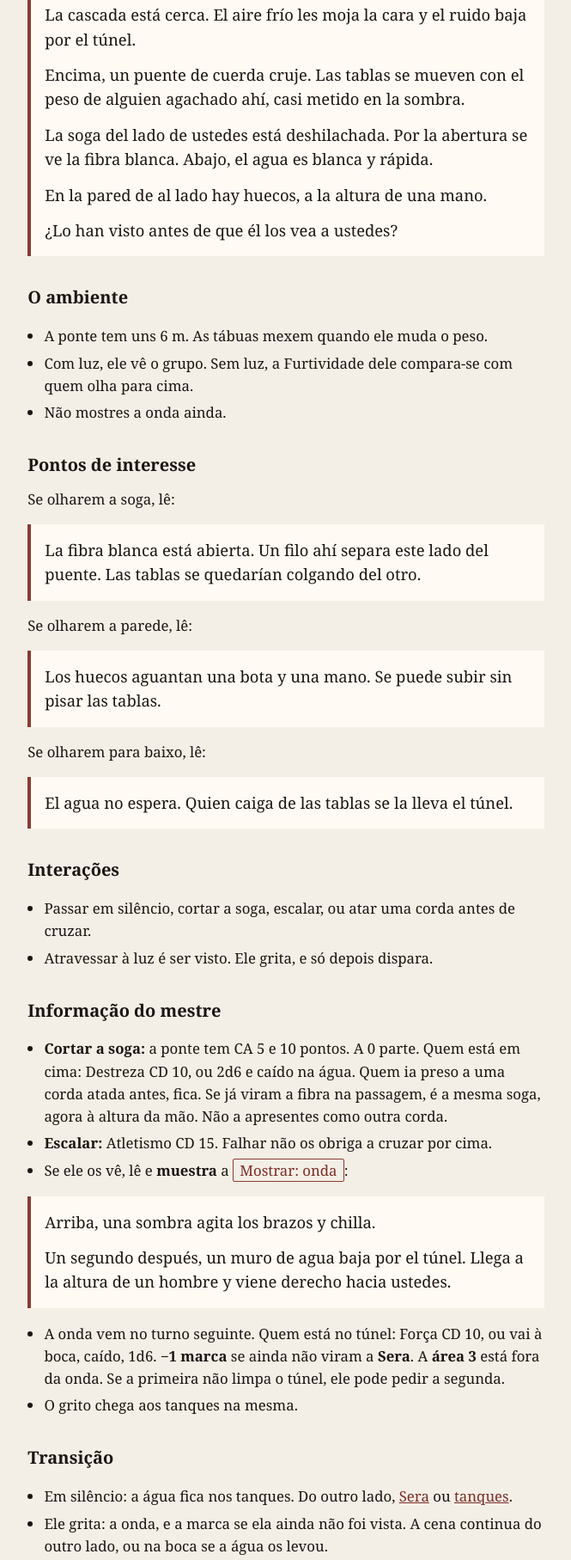
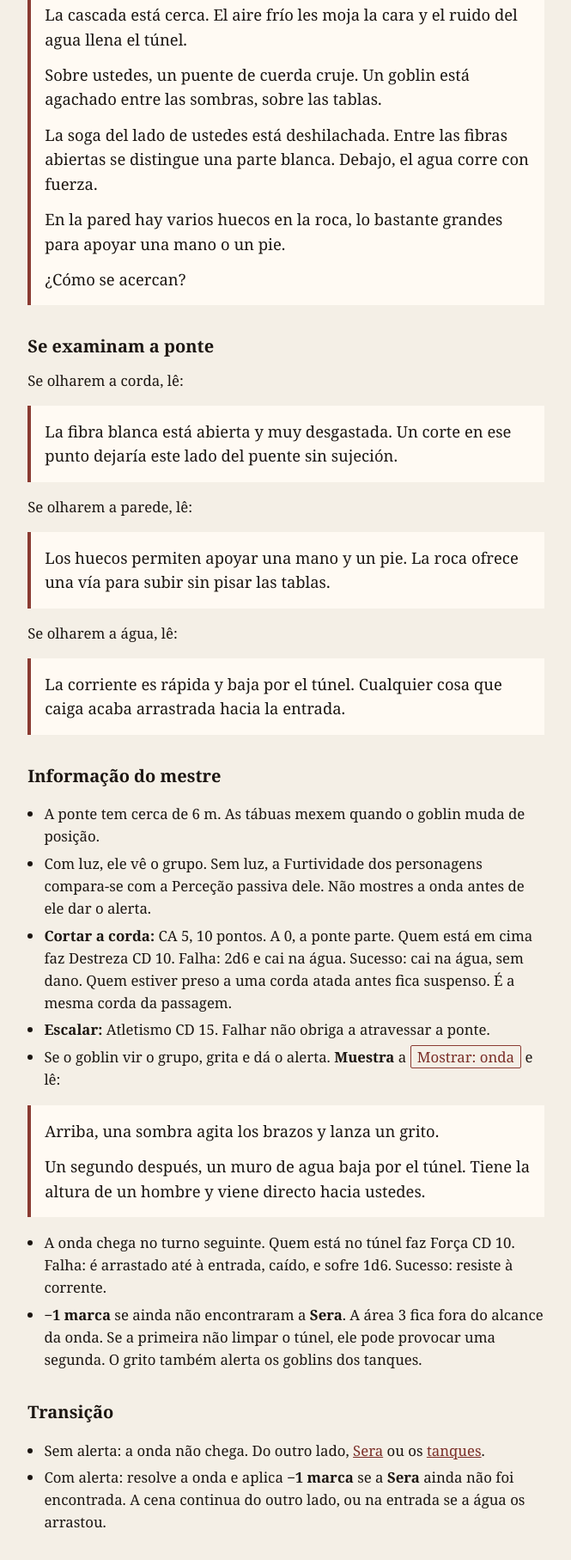
Before and after one commit to rasta-mmn/fandelverOneShot, a plain HTML site: page historia-principal/08-area-5-puente.html in a window 1280 px wide. Shown: the part 332-2147 px from the top of the page at 86% size, without its empty margins (307-972 px from the left). Drawn offline with Linux system fonts and the light colour scheme.

Commit message:
docs: simplify the rope bridge
The wave stays hidden until the goblin shouts. Cutting the white fiber is still the same west cable.

Co-authored-by: Cursor <cursoragent@cursor.com>

```diff
--- a/historia-principal/08-area-5-puente.html
+++ b/historia-principal/08-area-5-puente.html
@@ -10,27 +10,23 @@
 <header><a href="../index.html" target="_blank" rel="noopener">Flechas de goblin</a></header>
 <main>
 <div class="cena"><h1>5 — A ponte</h1><p><strong>Dispara:</strong> <a href="https://www.youtube.com/watch?v=aKgH4KELcUw" target="_blank" rel="noopener">Riddles in the Dark</a>. <strong>Fundo, bem baixo:</strong> <a href="https://sounds.tabletopaudio.com/184_Underground_Lake.mp3" target="_blank" rel="noopener">Underground Lake</a>.</p></div>
-<p><strong>Identidade:</strong> altura, uma corda gasta, e alguém que ainda não os viu. A onda só existe se ele gritar.</p>
+<p><strong>Identidade:</strong> altura, uma corda gasta e um vigia que ainda não os viu. A onda só chega se ele der o alerta.</p>
 <h2>Primeira impressão</h2>
 <p><strong>Muestra</strong> a <a class="mostrar" href="../laminas/08-ponte-mesma-corda.jpg" target="_blank" rel="noopener">Mostrar: ponte</a>.</p>
-<blockquote><p>La cascada está cerca. El aire frío les moja la cara y el ruido baja por el túnel.</p><p>Encima, un puente de cuerda cruje. Las tablas se mueven con el peso de alguien agachado ahí, casi metido en la sombra.</p><p>La soga del lado de ustedes está deshilachada. Por la abertura se ve la fibra blanca. Abajo, el agua es blanca y rápida.</p><p>En la pared de al lado hay huecos, a la altura de una mano.</p><p>¿Lo han visto antes de que él los vea a ustedes?</p></blockquote>
-<h2>O ambiente</h2>
-<ul><li>A ponte tem uns 6 m. As tábuas mexem quando ele muda o peso.</li><li>Com luz, ele vê o grupo. Sem luz, a Furtividade dele compara-se com quem olha para cima.</li><li>Não mostres a onda ainda.</li></ul>
-<h2>Pontos de interesse</h2>
-<p>Se olharem a soga, lê:</p>
-<blockquote><p>La fibra blanca está abierta. Un filo ahí separa este lado del puente. Las tablas se quedarían colgando del otro.</p></blockquote>
+<blockquote><p>La cascada está cerca. El aire frío les moja la cara y el ruido del agua llena el túnel.</p><p>Sobre ustedes, un puente de cuerda cruje. Un goblin está agachado entre las sombras, sobre las tablas.</p><p>La soga del lado de ustedes está deshilachada. Entre las fibras abiertas se distingue una parte blanca. Debajo, el agua corre con fuerza.</p><p>En la pared hay varios huecos en la roca, lo bastante grandes para apoyar una mano o un pie.</p><p>¿Cómo se acercan?</p></blockquote>
+<h2>Se examinam a ponte</h2>
+<p>Se olharem a corda, lê:</p>
+<blockquote><p>La fibra blanca está abierta y muy desgastada. Un corte en ese punto dejaría este lado del puente sin sujeción.</p></blockquote>
 <p>Se olharem a parede, lê:</p>
-<blockquote><p>Los huecos aguantan una bota y una mano. Se puede subir sin pisar las tablas.</p></blockquote>
-<p>Se olharem para baixo, lê:</p>
-<blockquote><p>El agua no espera. Quien caiga de las tablas se la lleva el túnel.</p></blockquote>
-<h2>Interações</h2>
-<ul><li>Passar em silêncio, cortar a soga, escalar, ou atar uma corda antes de cruzar.</li><li>Atravessar à luz é ser visto. Ele grita, e só depois dispara.</li></ul>
+<blockquote><p>Los huecos permiten apoyar una mano y un pie. La roca ofrece una vía para subir sin pisar las tablas.</p></blockquote>
+<p>Se olharem a água, lê:</p>
+<blockquote><p>La corriente es rápida y baja por el túnel. Cualquier cosa que caiga acaba arrastrada hacia la entrada.</p></blockquote>
 <h2>Informação do mestre</h2>
-<ul><li><strong>Cortar a soga:</strong> a ponte tem CA 5 e 10 pontos. A 0 parte. Quem está em cima: Destreza CD 10, ou 2d6 e caído na água. Quem ia preso a uma corda atada antes, fica. Se já viram a fibra na passagem, é a mesma soga, agora à altura da mão. Não a apresentes como outra corda.</li><li><strong>Escalar:</strong> Atletismo CD 15. Falhar não os obriga a cruzar por cima.</li><li>Se ele os vê, lê e <strong>muestra</strong> a <a class="mostrar" href="../laminas/09-onda-na-passagem.jpg" target="_blank" rel="noopener">Mostrar: onda</a>:</li></ul>
-<blockquote><p>Arriba, una sombra agita los brazos y chilla.</p><p>Un segundo después, un muro de agua baja por el túnel. Llega a la altura de un hombre y viene derecho hacia ustedes.</p></blockquote>
-<ul><li>A onda vem no turno seguinte. Quem está no túnel: Força CD 10, ou vai à boca, caído, 1d6. <strong>−1 marca</strong> se ainda não viram a <strong>Sera</strong>. A <strong>área 3</strong> está fora da onda. Se a primeira não limpa o túnel, ele pode pedir a segunda.</li><li>O grito chega aos tanques na mesma.</li></ul>
+<ul><li>A ponte tem cerca de 6 m. As tábuas mexem quando o goblin muda de posição.</li><li>Com luz, ele vê o grupo. Sem luz, a Furtividade dos personagens compara-se com a Perceção passiva dele. Não mostres a onda antes de ele dar o alerta.</li><li><strong>Cortar a corda:</strong> CA 5, 10 pontos. A 0, a ponte parte. Quem está em cima faz Destreza CD 10. Falha: 2d6 e cai na água. Sucesso: cai na água, sem dano. Quem estiver preso a uma corda atada antes fica suspenso. É a mesma corda da passagem.</li><li><strong>Escalar:</strong> Atletismo CD 15. Falhar não obriga a atravessar a ponte.</li><li>Se o goblin vir o grupo, grita e dá o alerta. <strong>Muestra</strong> a <a class="mostrar" href="../laminas/09-onda-na-passagem.jpg" target="_blank" rel="noopener">Mostrar: onda</a> e lê:</li></ul>
+<blockquote><p>Arriba, una sombra agita los brazos y lanza un grito.</p><p>Un segundo después, un muro de agua baja por el túnel. Tiene la altura de un hombre y viene directo hacia ustedes.</p></blockquote>
+<ul><li>A onda chega no turno seguinte. Quem está no túnel faz Força CD 10. Falha: é arrastado até à entrada, caído, e sofre 1d6. Sucesso: resiste à corrente.</li><li><strong>−1 marca</strong> se ainda não encontraram a <strong>Sera</strong>. A área 3 fica fora do alcance da onda. Se a primeira não limpar o túnel, ele pode provocar uma segunda. O grito também alerta os goblins dos tanques.</li></ul>
 <h2>Transição</h2>
-<ul><li>Em silêncio: a água fica nos tanques. Do outro lado, <a href="10-area-6-sera.html" target="_blank" rel="noopener">Sera</a> ou <a href="09-area-7-tanques.html" target="_blank" rel="noopener">tanques</a>.</li><li>Ele grita: a onda, e a marca se ela ainda não foi vista. A cena continua do outro lado, ou na boca se a água os levou.</li></ul>
+<ul><li>Sem alerta: a onda não chega. Do outro lado, <a href="10-area-6-sera.html" target="_blank" rel="noopener">Sera</a> ou os <a href="09-area-7-tanques.html" target="_blank" rel="noopener">tanques</a>.</li><li>Com alerta: resolve a onda e aplica <strong>−1 marca</strong> se a <strong>Sera</strong> ainda não foi encontrada. A cena continua do outro lado, ou na entrada se a água os arrastou.</li></ul>
 </main>
 <script>
 const relogio = document.querySelector("[data-relogio]");
```
Also changed, not shown: 1 other file.
